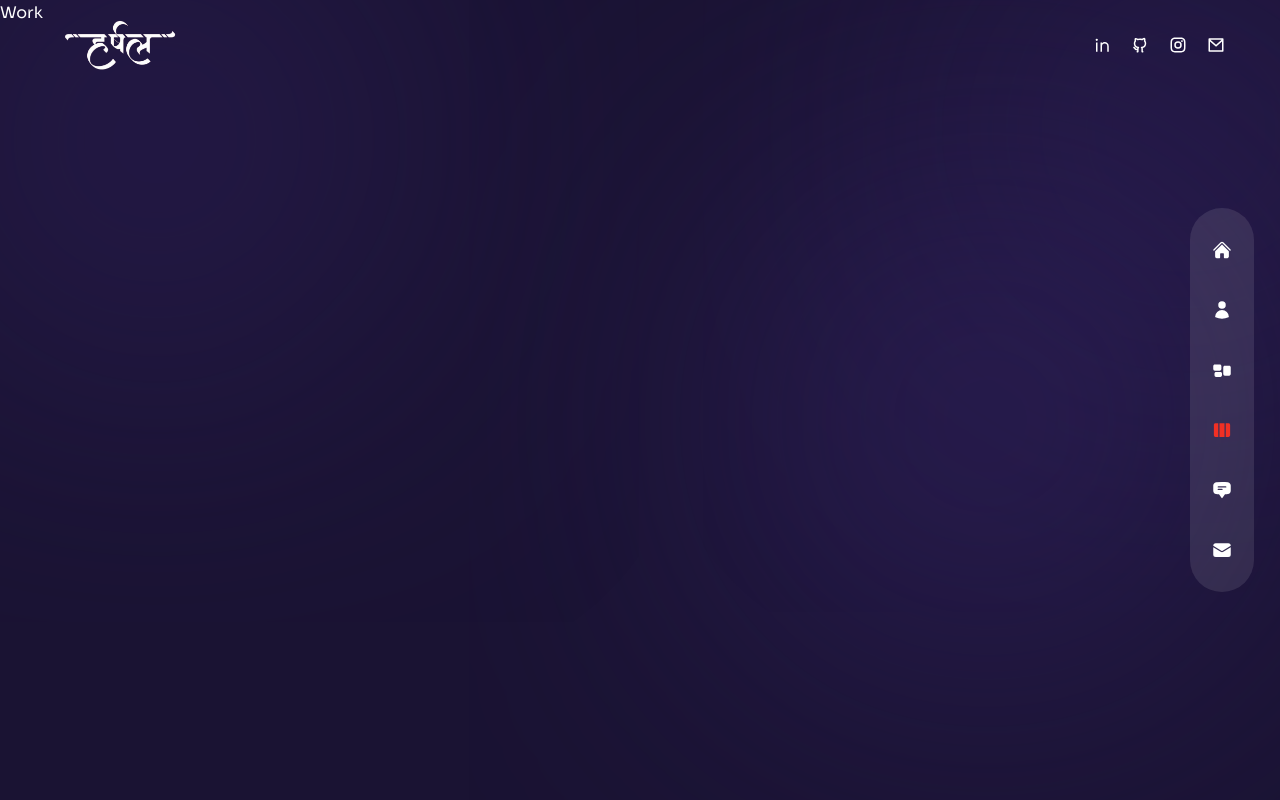
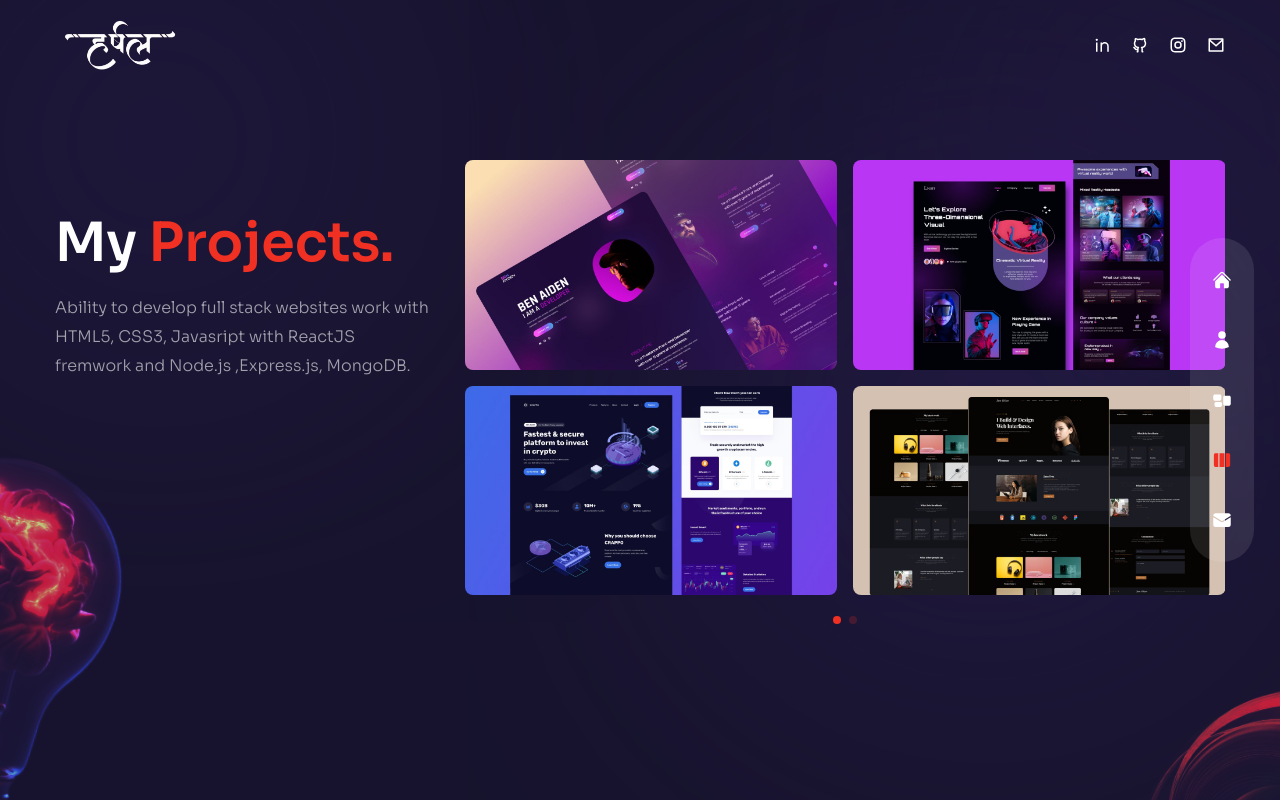
Before and after one commit to harshal0151/Portfolio-Harshal, a Next.js app: page /work in a window 1280 px wide. Built offline with nearby package versions, Linux system fonts and the light colour scheme.

Commit message:
Work page

```diff
--- a/components/Bulb.js
+++ b/components/Bulb.js
@@ -1,5 +1,12 @@
+//next img
+import Image from "next/image";
+
 const Bulb = () => {
-  return <div>Bulb</div>;
+  return <div className=" absolute -left-36 -bottom-12 rotate-12 mix-blend-color-dodge animate-pulse dura75 z-10 w-[200px] xl:w-[260px]
+  ">
+   <Image src={'/bulb.png'} width={260} height={200} className="w-full h-full"/>
+
+  </div>;
 };
 
 export default Bulb;
--- a/components/Nav.js
+++ b/components/Nav.js
@@ -4,7 +4,6 @@ import {
   HiUser,
   HiViewColumns,
   HiRectangleGroup,
-  HiChatBubbleBottomCenterText,
   HiEnvelope,
 } from "react-icons/hi2";
 
@@ -14,11 +13,6 @@ export const navData = [
   { name: "about", path: "/about", icon: <HiUser /> },
   { name: "services", path: "/services", icon: <HiRectangleGroup /> },
   { name: "work", path: "/work", icon: <HiViewColumns /> },
-  {
-    name: "testimonials",
-    path: "/testimonials",
-    icon: <HiChatBubbleBottomCenterText />,
-  },
   {
     name: "contact",
     path: "/contact",
--- a/components/ParticlesContainer.js
+++ b/components/ParticlesContainer.js
@@ -83,7 +83,7 @@ const ParticlesContainer = () => {
               value:0.5,
             },
             shape:{
-              type: 'circle'
+              type:"circle"
             },
             size: {
               value : {min: 1, max: 5}
--- a/components/ServiceSlider.js
+++ b/components/ServiceSlider.js
@@ -1,44 +1,88 @@
-// icons
+
+
+// data
+const serviceData = [
+  {
+    icon: <RxPencil2 />,
+    title: 'Design',
+    description: 'Figma',
+  },
+  {
+    icon: <RxDesktop />,
+    title: 'Frontend',
+    description: 'React,  Redux, ',
+  },
+  {
+    icon: <RxReader />,
+    title: 'Backend',
+    description: 'Express, NodeJS',
+  },
+  {
+    icon: <RxRocket />,
+    title: 'Database',
+    description: 'MongoDB, SQL',
+  },
+];
+
+// import swiper react components
+import  { Swiper, SwiperSlide } from 'swiper/react';
+
+//import swiper styles
+import 'swiper/css';
+import  'swiper/css/free-mode';
+import 'swiper/css/pagination';
+
+// // icons
 import {
   RxCrop,
   RxPencil2,
   RxDesktop,
   RxReader,
   RxRocket,
+  RxArrowTopRight,
 } from "react-icons/rx";
 
-
-// data
-const serviceData = [
-  {
-    icon: <RxCrop />,
-    title: 'Branding',
-    description: 'Lorem ipsum dolor sit amet, consectetur adipiscing elit.',
-  },
-  {
-    icon: <RxPencil2 />,
-    title: 'Design',
-    description: 'Lorem ipsum dolor sit amet, consectetur adipiscing elit.',
-  },
-  {
-    icon: <RxDesktop />,
-    title: 'Development',
-    description: 'Lorem ipsum dolor sit amet, consectetur adipiscing elit.',
-  },
-  {
-    icon: <RxReader />,
-    title: 'Copywriting',
-    description: 'Lorem ipsum dolor sit amet, consectetur adipiscing elit.',
-  },
-  {
-    icon: <RxRocket />,
-    title: 'SEO',
-    description: 'Lorem ipsum dolor sit amet, consectetur adipiscing elit.',
-  },
-];
+//import modules
+import { FreeMode, Pagination } from 'swiper';
 
 const ServiceSlider = () => {
-  return <div>Service Slider</div>;
+  return <Swiper breakpoints={{
+    320: {
+      slidesPerView:1,
+      spaceBetween: 15
+    },
+    640: {
+      slidesPerView: 3,
+      spaceBetween: 15
+    },
+  }}
+  freeMode={true}
+  pagination = {{
+    clickable: true
+  }}
+  modules={[FreeMode, Pagination]}
+  className='h-[240px] sm:h-[340px] '
+  >
+    {
+      serviceData.map((item,index) => {
+        return <SwiperSlide  key={index}>
+          <div className='bg-[rgba(65,47,123,0.15)] h-max rounded-lg px-6 py-8 flex sm:flex-col gap-x-6 sm:gap-x-0  group cursor-pointer hover:bg[rgba(89,65,169,0.15)] transition-all duration-300'>
+            {/* icons  */}
+            <div className='text-4xl text-accent mb-4'>{ item.icon }</div>
+            {/* title & desc  */}
+            <div className='mb-8'>
+              <div className='mb-2 text-lg' >{item.title}</div>
+              <p className='max-w-[350px] leading-normal'>{item.description}</p>
+            </div>
+            {/* arrow  */}
+            <div className='text-3xl'>
+              <RxArrowTopRight className='group-hover:rotate-45 group-hover:text-accent transition-all duration-300'/>
+            </div>
+          </div>
+        </SwiperSlide>
+      })
+    }
+  </Swiper>;
 };
 
 export default ServiceSlider;
--- a/components/WorkSlider.js
+++ b/components/WorkSlider.js
@@ -4,48 +4,151 @@ const workSlides = {
     {
       images: [
         {
-          title: 'title',
-          path: '/thumb1.jpg',
+          title: "Hershey-UI",
+          path: "/thumb1.jpg",
+          githubLink: "https://github.com/harshal0151/Hershey-UI",
+          liveLink: "https://sudhanshusudan33.github.io/Hershey-UI/",
         },
         {
-          title: 'title',
-          path: '/thumb2.jpg',
+          title: "2",
+          path: "/thumb2.jpg",
+          githubLink: "https://github.com/example2",
+          liveLink: "https://example2.com",
         },
         {
-          title: 'title',
-          path: '/thumb3.jpg',
+          title: "3",
+          path: "/thumb3.jpg",
+          githubLink: "https://github.com/example3",
+          liveLink: "https://example3.com",
         },
         {
-          title: 'title',
-          path: '/thumb4.jpg',
+          title: "4",
+          path: "/thumb4.jpg",
+          githubLink: "https://github.com/example4",
+          liveLink: "https://example4.com",
         },
       ],
     },
     {
       images: [
         {
-          title: 'title',
-          path: '/thumb4.jpg',
+          title: "5",
+          path: "/thumb4.jpg",
+          githubLink: "https://github.com/example5",
+          liveLink: "https://example5.com",
         },
         {
-          title: 'title',
-          path: '/thumb1.jpg',
+          title: "6",
+          path: "/thumb1.jpg",
+          githubLink: "https://github.com/example6",
+          liveLink: "https://example6.com",
         },
         {
-          title: 'title',
-          path: '/thumb2.jpg',
+          title: "7",
+          path: "/thumb2.jpg",
+          githubLink: "https://github.com/example7",
+          liveLink: "https://example7.com",
         },
         {
-          title: 'title',
-          path: '/thumb3.jpg',
+          title: "8",
+          path: "/thumb3.jpg",
+          githubLink: "https://github.com/example8",
+          liveLink: "https://example8.com",
         },
       ],
     },
   ],
 };
 
+
+// import swiper react components
+import { Swiper, SwiperSlide } from "swiper/react";
+
+//import swiper styles
+import "swiper/css";
+
+import "swiper/css/pagination";
+
+//import modules
+import { Pagination } from "swiper";
+
+//icons
+import { BsArrowRight } from "react-icons/bs";
+
+//next image
+import Image from "next/image";
+
+//icons
+import { RiGithubLine } from "react-icons/ri";
+import Link from "next/link";
+
 const WorkSlider = () => {
-  return <div>Work Slider</div>;
+  return (
+    <Swiper
+      spaceBetween={10}
+      pagination={{
+        clickable: true,
+      }}
+      modules={[Pagination]}
+      className="h-[280px] sm:h-[480px] "
+    >
+      {workSlides.slides.map((slide, index) => {
+        return (
+          <SwiperSlide key={index}>
+            <div className="grid grid-cols-2 grid-rows-2 gap-4 cursor-pointer">
+              {slide.images.map((image, index) => {
+                return (
+                  <div
+                    className="relative rounded-lg overflow-hidden flex items-center justify-center group"
+                    key={index}
+                  >
+                    <div className="flex items-center justify-center relative overflow-hidden group">
+                      {/* images  */}
+                      <Image
+                        src={image.path}
+                        alt="work"
+                        height={500}
+                        width={400}
+                      />
+                      {/* overlay  */}
+                      <div className="absolute inset-0 bg-gradient-to-l from-transparent via-[#e838cc] to-[#4a22bd] opacity-0 group-hover:opacity-80 transition-all duration-700"></div>
+                      {/* title  */}
+                      <div className="absolute bottom-0 translate-y-full group-hover:-translate-y-10 group-hover:xl:-translate-y-20 transition-all duration-300">
+                        <div className="flex  items-center gap-x-2 text-[13px] tracking-[0.2em]">
+                          {/* title 1  */}
+                          <div className="delay-100">{image.title}</div>
+
+                          {/* title 1  */}
+                          <div className="translate-y-[500%] group-hover:translate-y-0 transition-all duration-300 delay-150 border border-sky-200 py-1 px-3 rounded-lg bg-white text-black">
+                          <Link
+                              href={image.liveLink}
+                              className="hover:text-accent transition-all duration-300 "
+                            >
+                              LIVE
+                            </Link>
+                          </div>
+
+                          {/*  icon  */}
+                          <div className="text-xl  translate-y-[500%] group-hover:translate-y-0 transition-all duration-300 delay-200 ">
+                            <Link
+                              href={image.githubLink}
+                              className="hover:text-accent transition-all duration-300"
+                            >
+                              <RiGithubLine />
+                            </Link>
+                          </div>
+                        </div>
+                      </div>
+                    </div>
+                  </div>
+                );
+              })}
+            </div>
+          </SwiperSlide>
+        );
+      })}
+    </Swiper>
+  );
 };
 
 export default WorkSlider;
--- a/pages/about/index.js
+++ b/pages/about/index.js
@@ -183,7 +183,7 @@ const About = () => {
                   className={`${
                     index === itemIndex &&
                     "text-accent after:w-[100%] after:bg-accent after:transition-all after:duration-300"
-                  } cursor-pointer capitalize xl:text-lg relative after:w-8 after:h-[2px] after:bg-white after:absolute after:-bottom-1 after:left-0`}
+                  } cursor-pointer capitalize xl:text-lg relative after:w-8 after:h-[2px] after:bg-accent after:absolute after:-bottom-1 after:left-0`}
                   onClick={() => setIndex(itemIndex)}
                 >
                   {item.title}
@@ -192,7 +192,7 @@ const About = () => {
               );
             })}
           </div>
-          <div className=" py-2 xl:py-6 flex flex-col gap-y-2 xl:gap-y-4 items-center xl:items-start">
+          <div className=" py-2 xl:py-6 flex flex-col  gap-y-2 xl:gap-y-4 items-center xl:items-start">
             {aboutData[index].info.map((item, itemIndex) => {
               return (
                 <div
@@ -200,7 +200,7 @@ const About = () => {
                   className="flex-1 flex flex-col md:flex-row max-w-max gap-x-2 items-center text-white/60"
                 >
                   {/* title  */}
-                  <div className="font-light mb-2 md:mb-0">{item.title}</div>
+                  <div className="font-light mb-2 md:mb-0 ">{item.title}</div>
                   <div className="hidden md:flex">-</div>
                   <div>{item.stage}</div>
                   <div className="flex gap-x-4">
--- a/pages/api/hello.js
+++ b/pages/api/hello.js
@@ -1,5 +1,5 @@
 // Next.js API route support: https://nextjs.org/docs/api-routes/introduction
 
 export default function handler(req, res) {
-  res.status(200).json({ name: 'John Doe' })
+  res.status(200).json({ name: 'Harshal Patil' })
 }
--- a/pages/contact/index.js
+++ b/pages/contact/index.js
@@ -1,5 +1,21 @@
+//components
+
+
+import {BsArrowRight} from 'react-icons/bs'
+
+import {motion} from 'framer-motion'
+
+import {fadeIn} from '../../variants'
+
 const Contact = () => {
-  return <div>Contact</div>;
+  return <div className='h-full bg-primary/30'>Contact
+   <div className='container mx-auto py-32 text-center xl:text-left flex items-center justify-center h-full'>
+    <div className='flex'>
+      <h2 className='h2 text-center mb-12'>Let's <span className='text-accent'>connect.</span></h2>
+
+    </div>
+   </div>
+  </div>;
 };
 
 export default Contact;
--- a/pages/index.js
+++ b/pages/index.js
@@ -4,7 +4,6 @@ import Image from "next/image";
 //components
 
 import ParticlesContainer from "../components/ParticlesContainer";
-import projectsBtn from "../components/ProjectsBtn";
 import Avatar from "../components/Avatar";
 
 //framer motion
--- a/pages/services/index.js
+++ b/pages/services/index.js
@@ -1,5 +1,50 @@
+
+
+//components
+
+import ServiceSlider from '../../components/ServiceSlider'
+import Buld from '../../components/Bulb'
+import Circles from '../../components/Circles'
+
+//famer motion
+import {motion} from 'framer-motion';
+import {fadeIn} from '../../variants';
+
 const Services = () => {
-  return <div>Services</div>;
+  return <div  className='h-full bg-primary/30 py-36 flex items-center '>
+    <Circles/>
+    <div className='container mx-auto '>
+    <div className='flex flex-col xl:flex-row gap-x-8'>
+        {/* text  */}
+        <div className='text-center flex xl:w-[30vw] flex-col lg:text-left mb-4 xl:mb-0'>
+          <motion.h2
+           variants={fadeIn('up', 0.2)}
+            initial="hidden"
+            animate="show"
+            exit= "hidden"
+           className='h2'>What Do I  <span className='text-accent'>Help.</span></motion.h2>
+          <motion.p
+           variants={fadeIn('up', 0.4)}
+           initial="hidden"
+           animate="show"
+           exit= "hidden"
+          className='mb-4 max-w-[400px] mx-auto lg:mx-0'>Ability to develop full stack websites work with HTML5, CSS3, Javasript with ReactJS fremwork and Node.js ,Express.js, MongoDB.</motion.p>
+        </div>
+
+        <motion.div
+         variants={fadeIn('down', 0.6)}
+         initial="hidden"
+         animate="show"
+         exit= "hidden"
+        className=' w-full xl:max-w-[65%]'>
+         {/* slider  */}
+       <ServiceSlider/>
+        </motion.div>
+
+    </div>
+    </div>
+    <Buld/>
+  </div>;
 };
 
 export default Services;
--- a/pages/work/index.js
+++ b/pages/work/index.js
@@ -1,5 +1,57 @@
+
+
+//components
+import WorkSlider from '../../components/WorkSlider'
+import Buld from '../../components/Bulb'
+import Circles from '../../components/Circles'
+
+
+
+//famer motion
+import {motion} from 'framer-motion';
+import {fadeIn} from '../../variants';
+import Socials from '../../components/Socials';
+
 const Work = () => {
-  return <div>Work</div>;
+  return <div  className='h-full bg-primary/30 py-36 flex items-center '>
+    <Circles/>
+    <div className='container mx-auto '>
+    <div className='flex flex-col xl:flex-row gap-x-8'>
+        {/* text  */}
+        <div className='text-center flex xl:w-[30vw] flex-col lg:text-left mb-4 xl:mb-0'>
+          <motion.h2
+           variants={fadeIn('up', 0.2)}
+            initial="hidden"
+            animate="show"
+            exit= "hidden"
+           className='h2 mt-12 xl:mt-12'>My <span className='text-accent'>Projects.</span></motion.h2>
+          <motion.p
+           variants={fadeIn('up', 0.4)}
+           initial="hidden"
+           animate="show"
+           exit= "hidden"
+          className='mb-4 max-w-[400px] mx-auto lg:mx-0'>Ability to develop full stack websites work with HTML5, CSS3, Javasript with ReactJS fremwork and Node.js ,Express.js, MongoDB.</motion.p>
+          <div className='xl:mt-8 flex justify-center sm:justify-start w-full'>
+
+
+
+          </div>
+        </div>
+
+        <motion.div
+         variants={fadeIn('down', 0.6)}
+         initial="hidden"
+         animate="show"
+         exit= "hidden"
+        className=' w-full xl:max-w-[65%]'>
+         {/* slider  */}
+       <WorkSlider/>
+        </motion.div>
+
+    </div>
+    </div>
+    <Buld/>
+  </div>;
 };
 
 export default Work;
```
